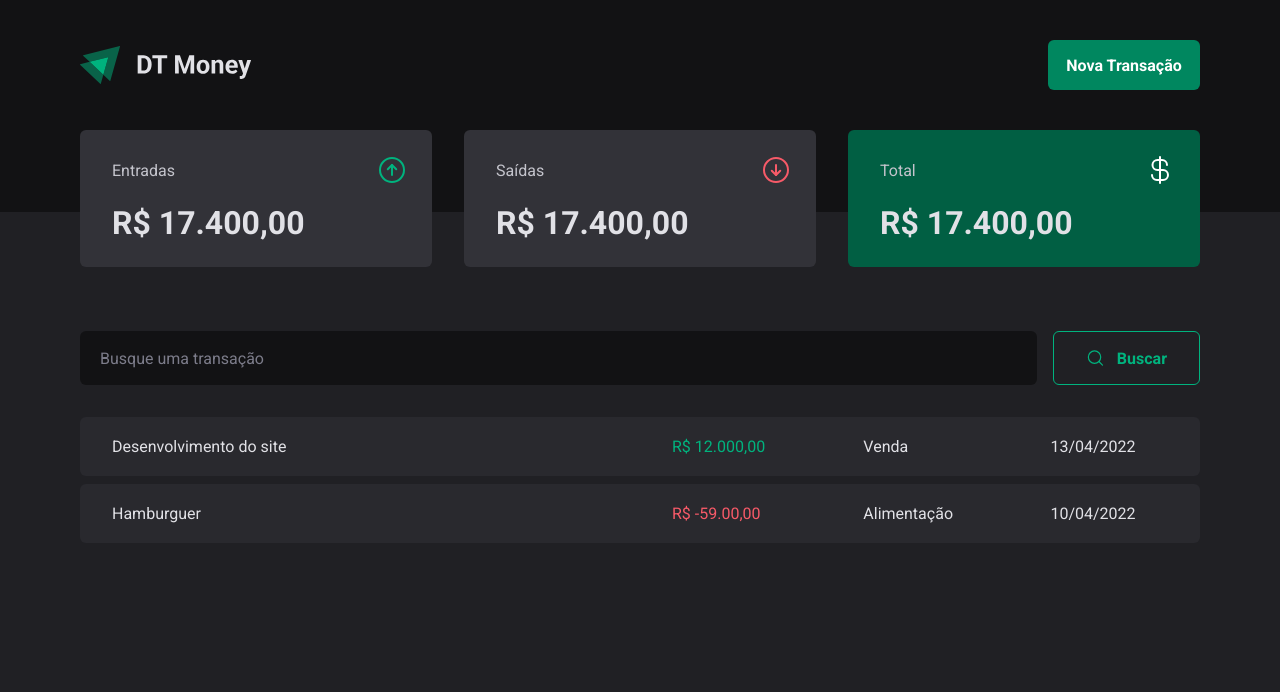
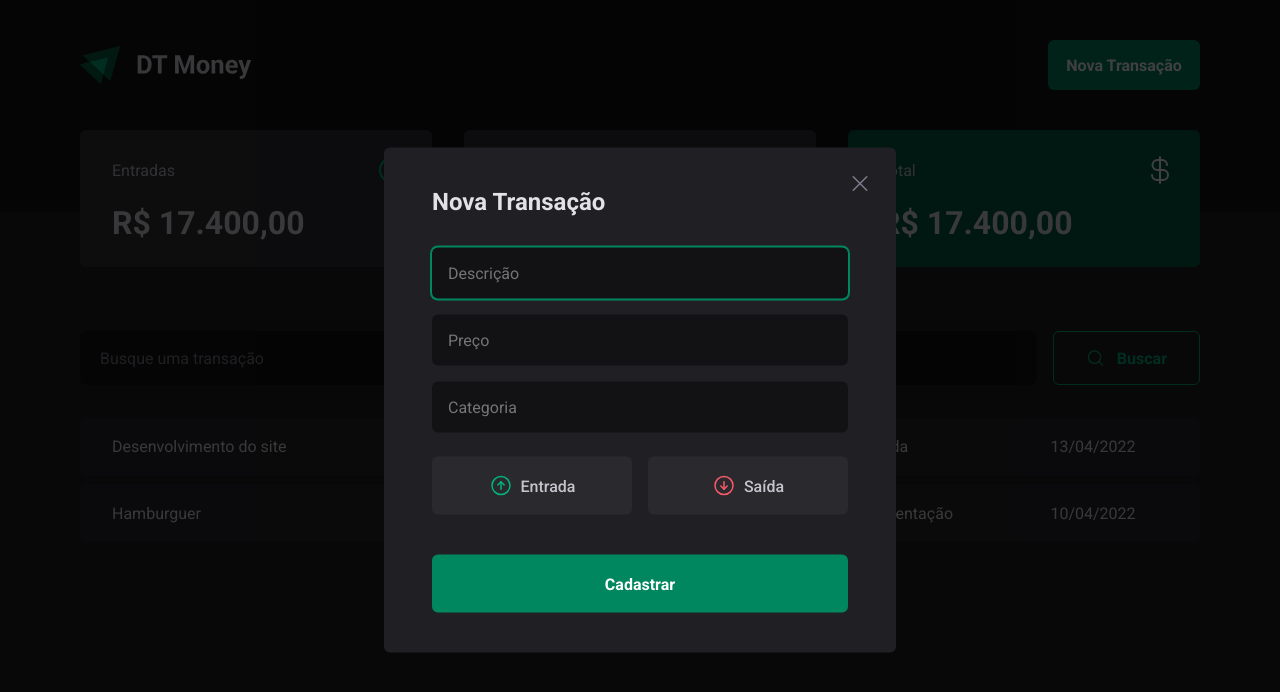
Before and after one commit to Vinicius-Barbosa-Santos/dt-money, a React (Vite) app: page / in a window 1280 px wide. Both pictures are taken after a click on the button "Nova Transação". Shown: the top 692 px of the page. Built offline with nearby package versions, Linux system fonts and the light colour scheme.

Commit message:
NewTransactionModal component

```diff
--- a/package.json
+++ b/package.json
@@ -9,6 +9,8 @@
   },
   "dependencies": {
     "@phosphor-icons/react": "^2.0.10",
+    "@radix-ui/react-dialog": "^1.0.4",
+    "@radix-ui/react-radio-group": "^1.1.3",
     "@types/styled-components": "^5.1.26",
     "phosphor": "^0.7.1",
     "phosphor-react": "^1.4.1",
--- a/src/components/Header/index.tsx
+++ b/src/components/Header/index.tsx
@@ -3,6 +3,12 @@ import * as C from './styles'
 
 // import Assets
 import logoImg from '../../assets/logo.svg'
+
+// import Radix
+import * as Dialog from '@radix-ui/react-dialog'
+
+// import Components
+import { NewTranslationModal } from '../NewTransactionModal'
 
 export const Header = () => {
     return (
@@ -10,9 +16,15 @@ export const Header = () => {
             <C.Content>
                 <img src={logoImg} alt="Logo DT Money" />
 
-                <C.ButtonTransation type='button'>
-                    Nova Transação
-                </C.ButtonTransation>
+                <Dialog.Root>
+                    <Dialog.Trigger asChild>
+                        <C.ButtonTransation type='button'>
+                            Nova Transação
+                        </C.ButtonTransation>
+                    </Dialog.Trigger>
+
+                    <NewTranslationModal />
+                </Dialog.Root>
             </C.Content>
         </C.Container>
     )
--- /dev/null
+++ b/src/components/NewTransactionModal/index.tsx
@@ -0,0 +1,44 @@
+// import Radix
+import * as Dialog from '@radix-ui/react-dialog'
+
+// import Styled Components
+import * as C from './styles'
+
+// import Phosphor
+import { X, ArrowCircleUp, ArrowCircleDown, } from 'phosphor-react'
+
+export const NewTranslationModal = () => {
+    return (
+        <Dialog.Portal>
+            <C.Overley />
+
+            <C.Content>
+                <h2>Nova Transação</h2>
+
+                <form action=''>
+                    <input type="text" placeholder='Descrição' />
+                    <input type="number" placeholder='Preço' />
+                    <input type="text" placeholder='Categoria' />
+
+                    <C.TransactionType>
+                        <C.TransactionTypeButton variant='income' value='income'>
+                            <ArrowCircleUp size={24} />
+                            <span>Entrada</span>
+                        </C.TransactionTypeButton>
+
+                        <C.TransactionTypeButton variant='outcome' value='outcome'>
+                            <ArrowCircleDown size={24} />
+                            <span>Saída</span>
+                        </C.TransactionTypeButton>
+                    </C.TransactionType>
+
+                    <button type='submit'>Cadastrar</button>
+                </form>
+
+                <C.Close>
+                    <X size={24} />
+                </C.Close>
+            </C.Content>
+        </Dialog.Portal>
+    )
+}
--- /dev/null
+++ b/src/components/NewTransactionModal/styles.ts
@@ -0,0 +1,154 @@
+import styled from "styled-components";
+
+import * as Dialog from '@radix-ui/react-dialog'
+import * as RadioGroup from '@radix-ui/react-radio-group';
+import { Radio } from "phosphor-react";
+
+export const Overley = styled(Dialog.Overlay)`
+    position: fixed;
+
+    width: 100%;
+    height: 100vh;
+
+    inset: 0;
+
+    background-color: rgba(0, 0, 0, 0.75);
+`
+
+export const Content = styled(Dialog.Content)`
+    width: 32rem;
+    border-radius: 6px;
+    padding: 2.5rem 3rem;
+    background-color: ${({ theme }) => theme['gray-800']};
+
+    position: fixed;
+    top: 50%;
+    left: 50%;
+    transform: translate(-50%, -50%);
+
+
+    h2 {
+        font-size: 1.5rem;
+        font-weight: bold;
+        margin-bottom: 2rem;
+        color: ${({ theme }) => theme['gray-100']};
+    }
+
+    form {
+        > input {
+            width: 100%;
+
+            padding: 1rem;
+            margin-bottom: 1rem;
+
+            border: 0;
+            outline: 0;
+            border-radius: 6px;
+
+            background-color: ${({ theme }) => theme['gray-900']};
+        }
+
+        > button {
+            width: 100%;
+            height: 58px;
+
+            border: 0;
+            border-radius: 6px;
+
+            cursor: pointer;
+
+            font-size: 1rem;
+            font-weight: bold;
+            color: ${({theme}) => theme.white};
+            background-color: ${({theme}) => theme['green-500']};
+        }
+    }
+
+    @media(max-width: 768px) {
+        top: auto;
+
+        left: 0;
+        bottom: 0;
+
+        padding: 2.5rem 1.5rem;
+
+        transform: none;
+
+        width: 100%;
+
+        border-top-left-radius: 20px;
+        border-top-right-radius: 20px;
+        border-bottom-right-radius: 0px;
+        border-bottom-left-radius: 0px;
+    }
+`
+export const TransactionType = styled(RadioGroup.Root)`
+    width: 100%;
+
+    margin-top: 0.5rem;
+    margin-bottom: 2.5rem;
+
+    gap: 1rem;
+    display: grid;
+    grid-template-columns: repeat(2, 1fr);
+`
+
+interface TransactionTypeButton{
+    variant : 'income' | 'outcome'
+}
+
+export const TransactionTypeButton = styled(RadioGroup.Item)<TransactionTypeButton>`
+    display: flex;
+    align-items: center;
+    justify-content: center;
+
+    height: 58px;
+
+    gap: 0.5rem;
+
+    border: 0;
+    border-radius: 6px;
+
+    cursor: pointer;
+
+    font-weight: 500;
+    color: ${({theme}) => theme['gray-300']};
+    background-color: ${({theme}) => theme['gray-700']};
+
+    > svg {
+        color: ${(props) => props.variant === 'income' ? props.theme['green-300'] : props.theme['red-300']};
+    }
+
+    &[data-state='checked'] {
+        color: ${({theme}) => theme.white};
+        background: ${(props) => props.variant === 'income' ? props.theme['green-300'] : props.theme['red-300']};
+
+        svg {
+            color: ${({theme}) => theme.white};
+        }
+    }
+
+    &[data-state='unchecked']:hover {
+        background-color: ${({theme}) => theme['gray-600']};
+    }
+`
+
+export const Close = styled(Dialog.Close)`
+    top: 0;
+    right: 0;
+
+    cursor: pointer;
+
+    border: 0;
+    background: transparent;
+    color: ${({ theme }) => theme['gray-500']};
+
+    display: flex;
+    align-items: center;
+    justify-content: center;
+
+    margin-top: 24px;
+    margin-right: 24px;
+
+    position: absolute;
+`
--- a/src/components/SearchForm/styles.ts
+++ b/src/components/SearchForm/styles.ts
@@ -23,10 +23,6 @@ export const ContentForm = styled.div`
 
         color: ${({ theme }) => theme['gray-300']};
         background-color: ${({ theme }) => theme['gray-900']};
-
-        &:focus {
-            box-shadow: 0 0 0 2px ${(props) => props.theme['green-500']};
-        }
 
         &::placeholder {
             color: ${({ theme }) => theme['gray-500']};
--- a/src/styles/global.ts
+++ b/src/styles/global.ts
@@ -9,6 +9,7 @@ export const Global = createGlobalStyle`
 
   :focus {
     outline: 0;
+    box-shadow: 0 0 0 2px ${(props) => props.theme['green-500']};
   }
 
   body {
```
Also changed, not shown: 1 other file (tests, documents, lock files or other folders).
